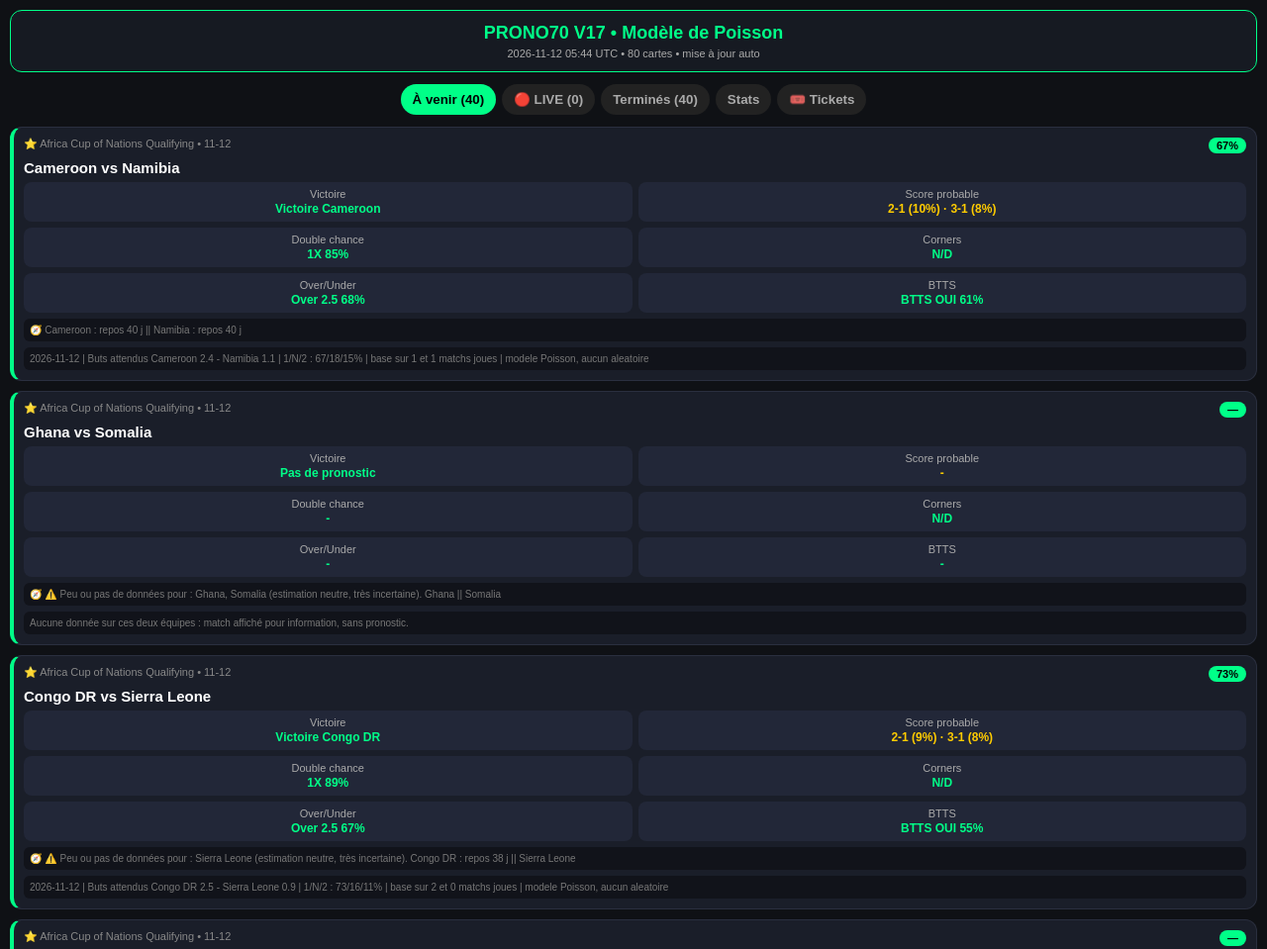
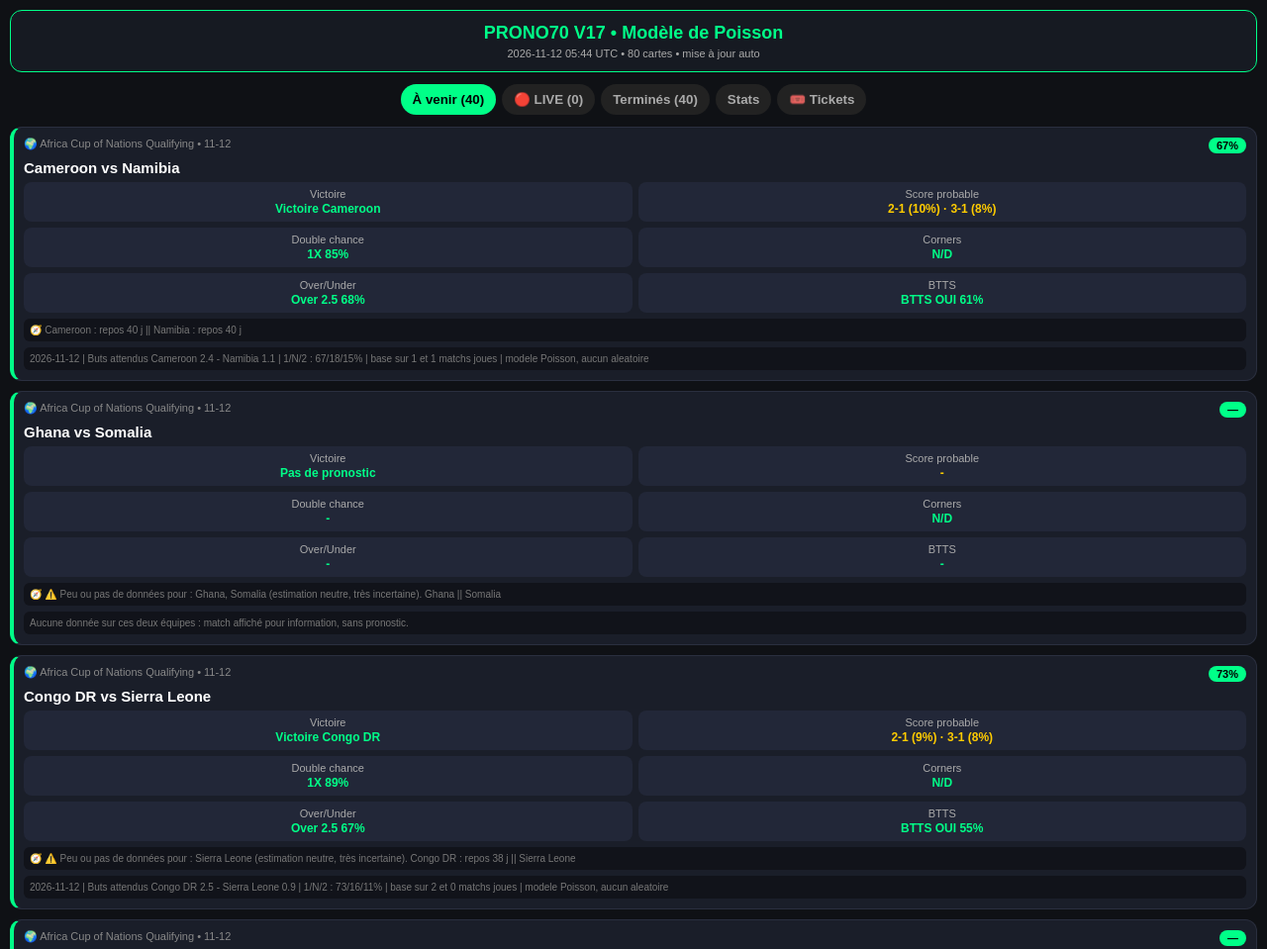
Before and after one commit to caboubakar841-hue/caboubakar841-hue.github.io, a plain HTML site: page index.html in a window 1280 px wide. Shown: the top 959 px of the page at 99% size. Drawn offline with Linux system fonts and the light colour scheme.

Commit message:
Update index.html

```diff
--- a/index.html
+++ b/index.html
@@ -59,7 +59,7 @@ function show(c){cur=c;document.querySelectorAll('.filters button').forEach(b=>b
 function card(m){
   const sc=m.live_score?m.live_score.split('-'):null;
   const big=sc?'<div class="score"><span class="t">'+m.home+'</span><span class="n">'+sc[0]+' - '+sc[1]+'</span><span class="t">'+m.away+'</span></div>'+(m.minute?'<div style="text-align:center;margin-bottom:8px"><span class="min">'+(m.status==='live'?'🔴 ':'')+m.minute+'</span></div>':''):'';
-  return '<div class="card '+m.status+(m.status==='finished'?' fin':'')+'"><div class="top"><span>'+(m.prio<=3?'⭐ ':'')+m.league+(m.day?' • '+m.day.slice(5):'')+'</span><span class="conf">'+(m.nopred?'—':m.conf+'%')+'</span></div>'+big+(sc?'':'<h3>'+m.home+' vs '+m.away+'</h3>')+
+  return '<div class="card '+m.status+(m.status==='finished'?' fin':'')+'"><div class="top"><span>'+(m.prio<0?'🌍 ':m.prio<=3?'⭐ ':'')+m.league+(m.day?' • '+m.day.slice(5):'')+'</span><span class="conf">'+(m.nopred?'—':m.conf+'%')+'</span></div>'+big+(sc?'':'<h3>'+m.home+' vs '+m.away+'</h3>')+
   '<div class="grid"><div class="box">Victoire<b>'+m.victoire+'</b></div><div class="box">Score probable<b style="color:#fc0">'+m.score_exact+'</b></div><div class="box">Double chance<b>'+m.double_chance+'</b></div><div class="box">Corners<b>'+m.corner+'</b></div><div class="box">Over/Under<b>'+m.over+'</b></div><div class="box">BTTS<b>'+m.btts+'</b></div></div>'+(m.contexte?'<div class="analyse">🧭 '+m.contexte+'</div>':'')+'<div class="analyse">'+m.analyse+'</div></div>';
 }
 function tk(d){return d.tickets.map(t=>{
```
